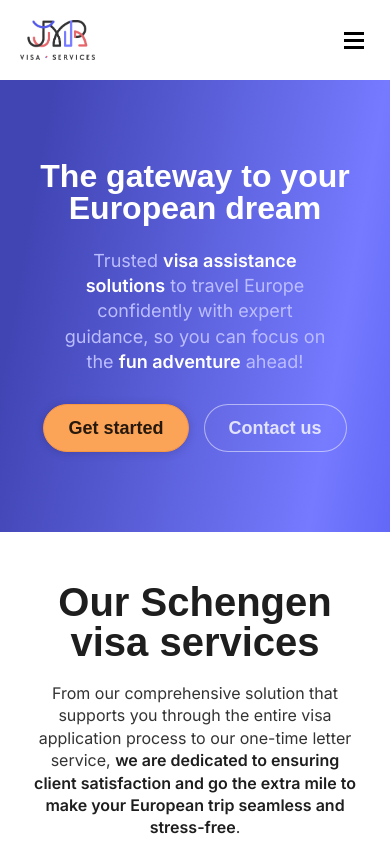
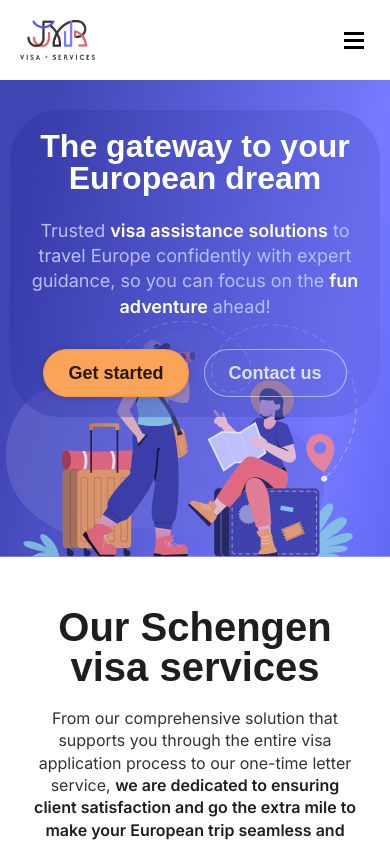
Before and after one commit to EricBARBEAU/jmr-vs, a React (Create React App) app in the folder my-app/: page / in a window 390 px wide. Shown: the top 844 px of the page. Built offline with nearby package versions, Linux system fonts and the light colour scheme; a web font is replaced by a local one.

Commit message:
keep the visual for mobile hero

```diff
--- a/my-app/src/css/elements/hero.scss
+++ b/my-app/src/css/elements/hero.scss
@@ -16,10 +16,6 @@
 		@media screen and (max-width: 820px) {
 	      width: 100%;
 	      align-items: center;
-
-	      .content_copy {
-
-	      }
 	    }
 
 		.content_copy {
@@ -77,13 +73,6 @@
 
 	}
 
-	.hero_visual {
-
-		@media screen and (max-width: 820px) {
-	      display: none;
-	    }
-	}
-
 }
 
 
@@ -94,11 +83,34 @@
 	background: linear-gradient(280deg, rgb(98.35181728005409, 103.72326985001564, 246.60389453172684) 0%, rgb(117.00000062584877, 122.00000032782555, 255) 17.499999701976776%, rgb(64.65957999229431, 68.8354267179966, 179.91262435913086) 88.49999904632568%);
 	padding-top: 100px;
 	padding-bottom: 100px;
+	overflow: hidden;
 
 	@media screen and (max-width: 820px) {
 		min-height: unset;
-		padding-top: 80px;
-		padding-bottom: 80px;
+		flex-direction: column;
+		padding: 30px 10px 140px 10px !important;
+
+		.hero_content {
+			z-index: 10;
+			padding: 20px;
+			border-radius: 50px;
+			background: linear-gradient(280deg,#aeb1ff7a,#6065e682 0%,#2c309975 100%);
+
+			.content_copy-secondary {
+				width: 100%;
+				max-width: 100%;
+			}
+		}
+
+		.hero_visual {
+			position: absolute;
+			bottom: -5px;
+
+			svg {
+				width: 100vw;
+				opacity: 0.8;
+			}
+		}
     }
 
 	// Content
@@ -147,6 +159,9 @@
 		@media screen and (max-width: 980px) {
 			width: 25vw !important;
 		}
+		@media screen and (max-width: 820px) {
+	      display: none;
+	    }
 		@media screen and (max-width: 680px) {
 			display: none !important;
 		}
@@ -286,6 +301,10 @@
 
 	// Visual (Right)
 	&-visual {
+
+		@media screen and (max-width: 820px) {
+	      display: none;
+	    }
 
 		img {
 			max-width: 36vw;
@@ -512,6 +531,10 @@
 	// Visual (Right)
 	&-visual {
 
+		@media screen and (max-width: 820px) {
+	      display: none;
+	    }
+
 		img {
 			max-width: 32vw;
 			height: auto;
```
